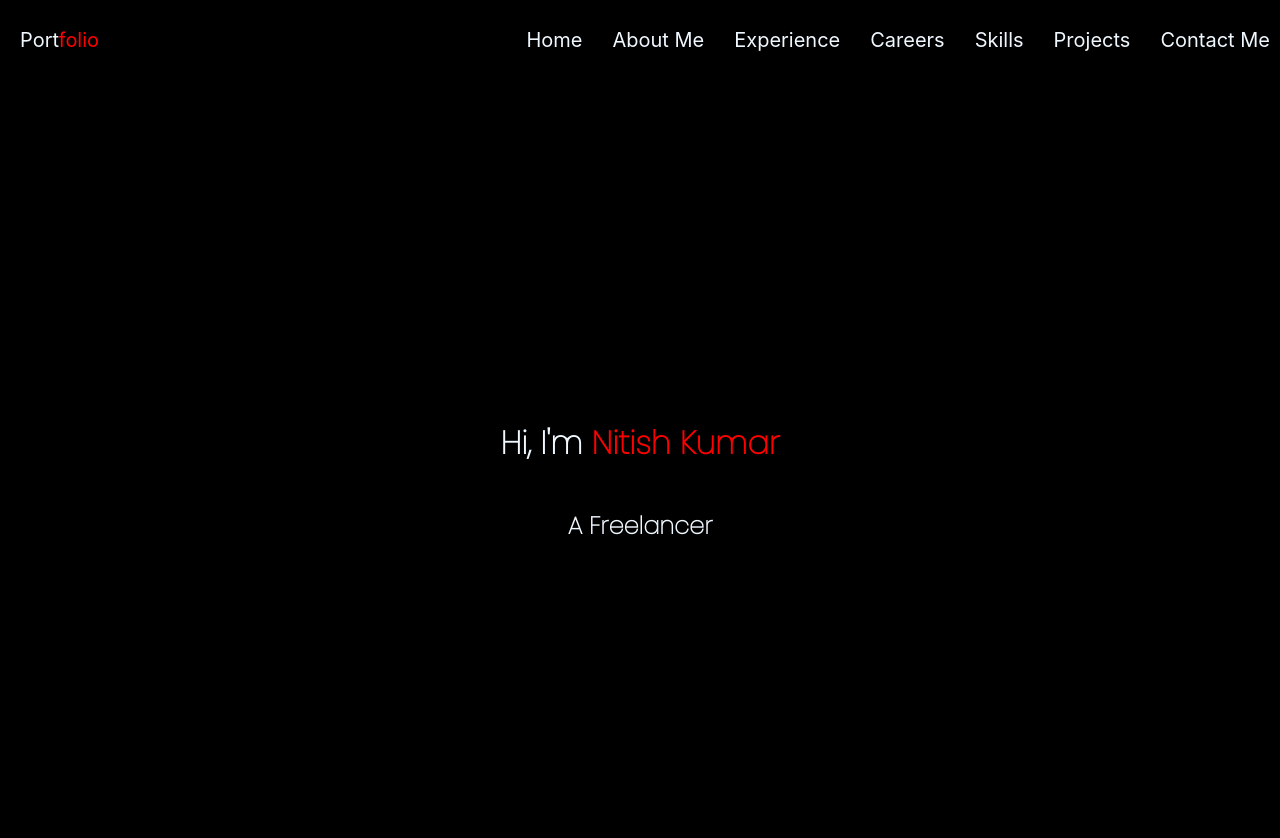
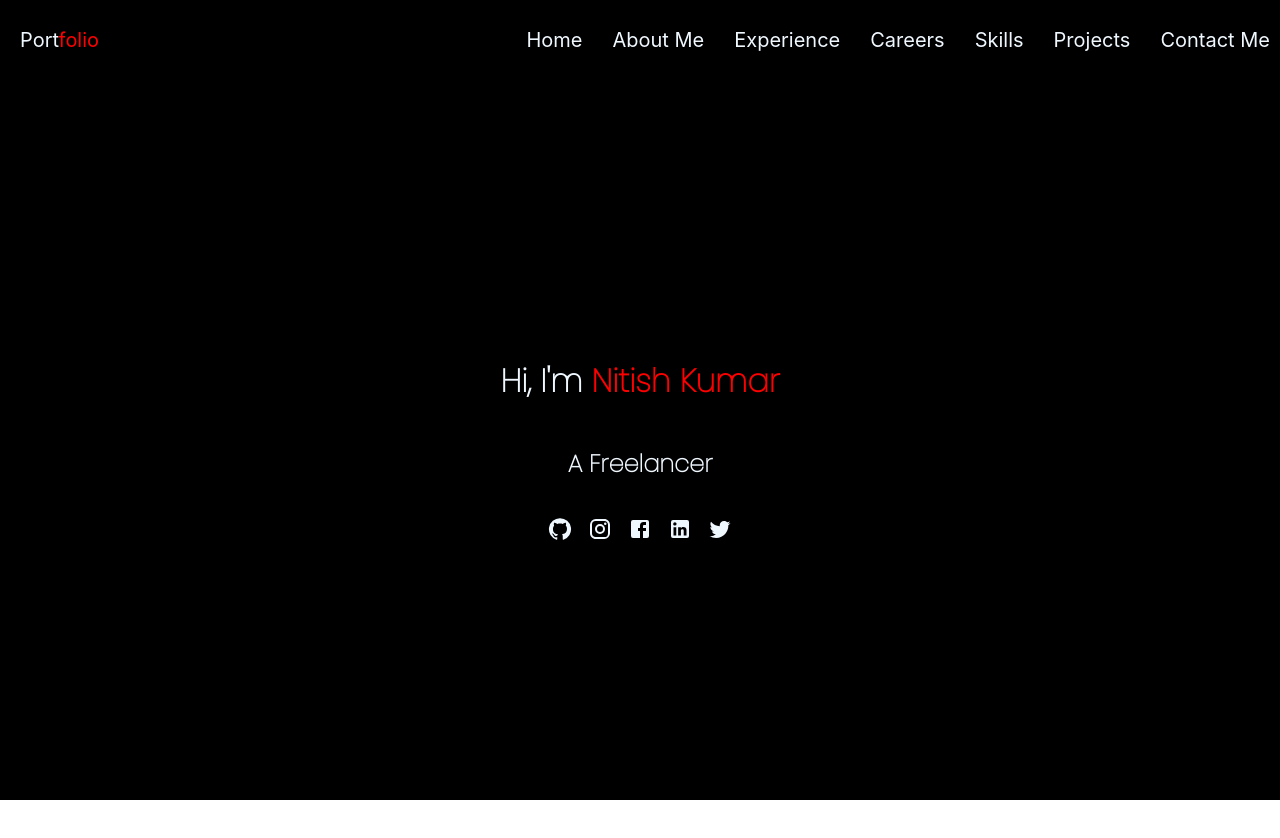
Before and after one commit to itsNitish247/portfolio, a React (Create React App) app: page / in a window 1280 px wide. Shown: the top 838 px of the page. After the commit the page ends 800 px from the top, so only its background shows below. Built offline with nearby package versions, Linux system fonts and the light colour scheme; a web font is replaced by a local one.

Commit message:
added social icons

```diff
--- a/package.json
+++ b/package.json
@@ -3,6 +3,10 @@
   "version": "0.1.0",
   "private": true,
   "dependencies": {
+    "@emotion/react": "^11.11.1",
+    "@emotion/styled": "^11.11.0",
+    "@mui/icons-material": "^5.14.11",
+    "@mui/material": "^5.14.11",
     "@testing-library/jest-dom": "^5.17.0",
     "@testing-library/react": "^13.4.0",
     "@testing-library/user-event": "^13.5.0",
--- a/src/pages/home.jsx
+++ b/src/pages/home.jsx
@@ -1,5 +1,10 @@
 import { React, useEffect, useState } from "react";
 import "../styles/home.css";
+import GitHubIcon from '@mui/icons-material/GitHub';
+import InstagramIcon from '@mui/icons-material/Instagram';
+import FacebookIcon from '@mui/icons-material/Facebook';
+import TwitterIcon from '@mui/icons-material/Twitter';
+import LinkedInIcon from '@mui/icons-material/LinkedIn';
 
 function Home() {
   const [title, setTitle] = useState("Web Developer");
@@ -23,6 +28,25 @@ function Home() {
         <span className="name"> Nitish Kumar</span>
       </h1>
       <h2 className="profession">A {title}</h2>
+
+
+      <div className="social_icons">
+        <a href="https://github.com/itsNitish247" target="_blank" rel="noopener noreferrer">
+        <GitHubIcon className="icon" />
+        </a>
+        <a href="www.google.com" target="_blank" rel="noopener noreferrer">
+        <InstagramIcon className="icon" />
+        </a>
+         <a href="www.google.com" target="_blank" rel="noopener noreferrer">
+        <FacebookIcon className="icon" />
+        </a>
+         <a href="www.google.com" target="_blank" rel="noopener noreferrer">
+        <LinkedInIcon className="icon" />
+        </a>
+        <a href="www.google.com" target="_blank" rel="noopener noreferrer">
+        <TwitterIcon className="icon" />
+        </a>
+      </div>
     </div>
   );
 }
--- a/src/styles/home.css
+++ b/src/styles/home.css
@@ -1,6 +1,6 @@
 .main_body{
    width: 100vw;
-   height: 100vh;
+   height: 90vh;
    display: flex;
    justify-content: center;
    flex-direction: column;
@@ -22,3 +22,17 @@
 .name{
    color: red;
 }
+
+/* icons */
+
+.social_icons{
+ display: flex ;
+ margin-top: 16px;
+ gap: 16px;
+
+}
+
+.icon{
+   color: aliceblue;
+   font-size: 24px;
+}
--- a/src/styles/layout.css
+++ b/src/styles/layout.css
@@ -1,3 +1,4 @@
 .layout_body{
    background-color:#000000;
+
 }
--- a/src/styles/navbar.css
+++ b/src/styles/navbar.css
@@ -39,11 +39,10 @@
 
 .nav_contents a:hover{
 color: red;
-text-decoration:underline;
 }
 
 .nav_contents a::after{
-    content: "";
+    content: " ";
     position: absolute;
     width: 0;
     height: 2px;
```
Also changed, not shown: 1 other file (tests, documents, lock files or other folders).
